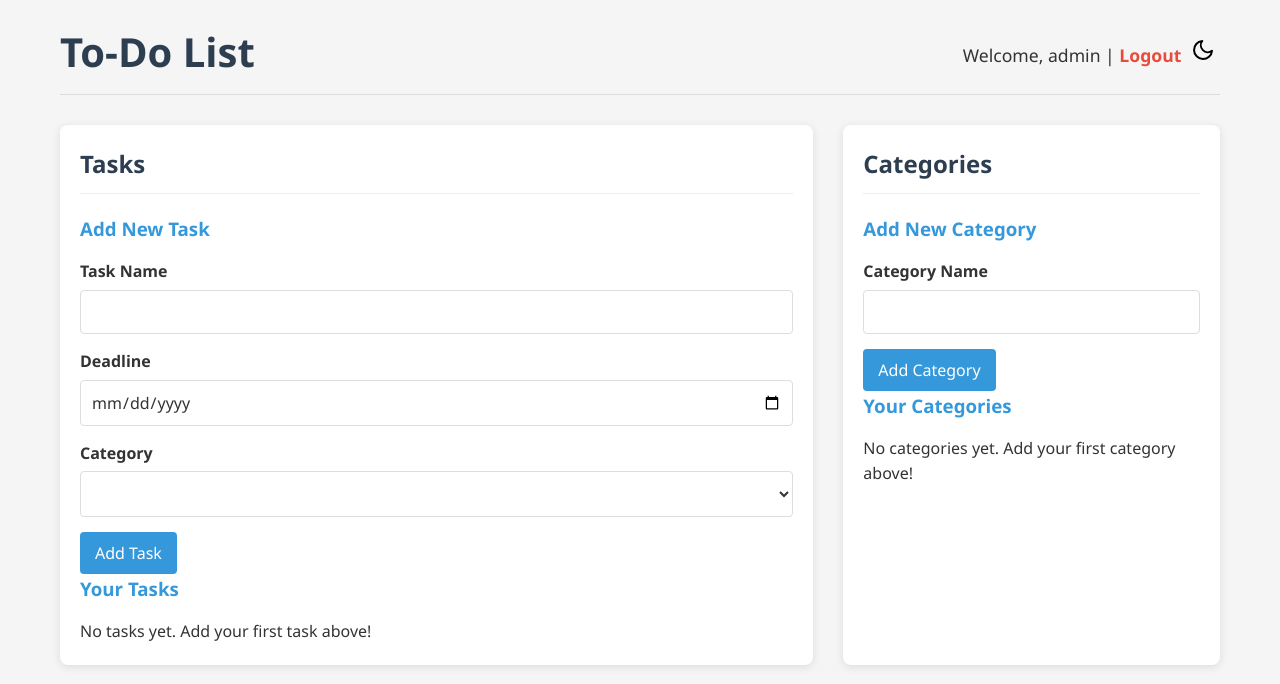
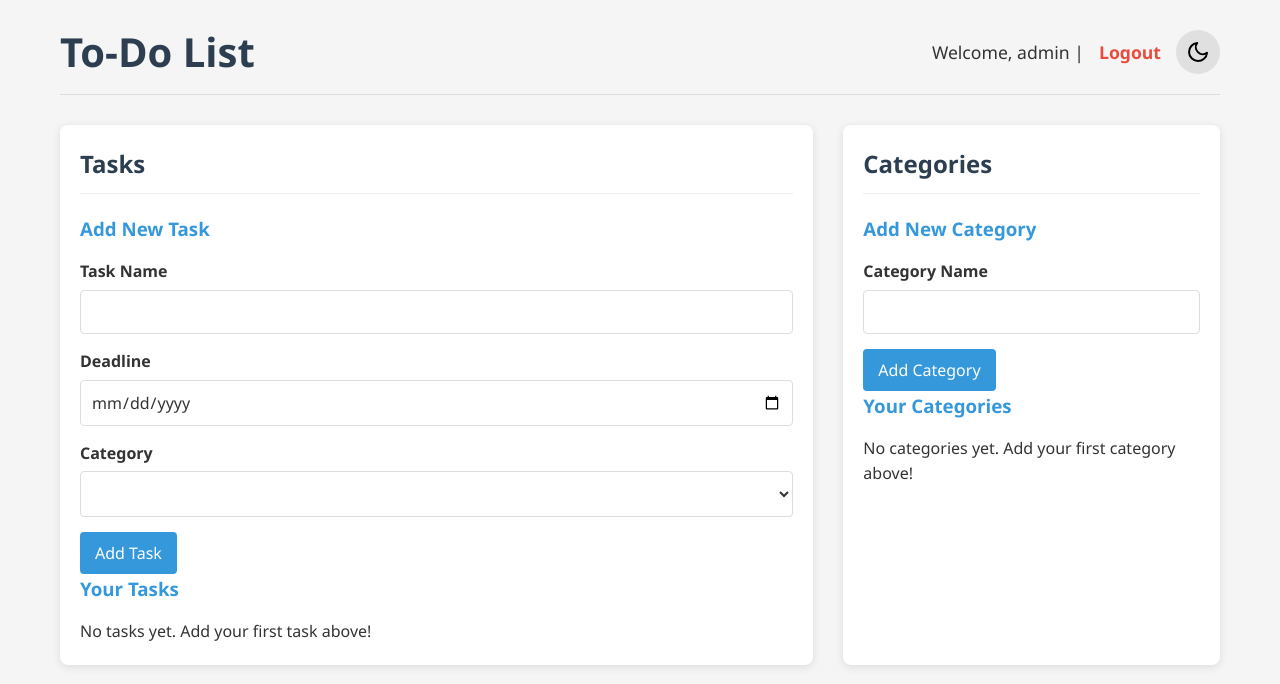
Before and after one commit to franbrizuelab/DWPHW4, a PHP site: page /dashboard.php in a window 1280 px wide. Shown: the top 684 px of the page. Run offline with PHP 8.4, Linux system fonts and the light colour scheme; a user stored in the database is signed in; data comes from the database, SQL or seed files in the repository; data that the repository does not hold is empty.

Commit message:
Theme button centered

```diff
--- a/css/style.css
+++ b/css/style.css
@@ -10,6 +10,7 @@
     --link-color-light: #e74c3c;
     --button-bg-light: #3498db;
     --button-text-light: #fff;
+    --theme-toggle-bg-light: #e0e0e0;
 
     --bg-color-dark: #2c3e50;
     --text-color-dark: #ecf0f1;
@@ -19,6 +20,7 @@
     --link-color-dark: #e74c3c;
     --button-bg-dark: #3498db;
     --button-text-dark: #fff;
+    --theme-toggle-bg-dark: #425568;
 }
 
 * {
@@ -40,11 +42,18 @@ body.dark {
 }
 
 #theme-toggle {
-    background: transparent;
+    background: var(--theme-toggle-bg-light);
     border: none;
     cursor: pointer;
     border-radius: 50%;
-    padding: 5px;
+    padding: 10px;
+    display: flex;
+    align-items: center;
+    justify-content: center;
+}
+
+body.dark #theme-toggle {
+    background: var(--theme-toggle-bg-dark);
 }
 
 #theme-icon {
@@ -83,6 +92,9 @@ body.dark header h1 {
 
 .user-info {
     font-size: 1.1rem;
+    display: flex;
+    align-items: center;
+    gap: 15px;
 }
 
 .user-info a {
```
